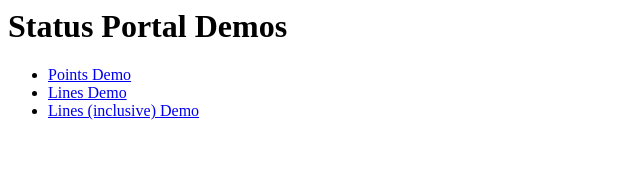
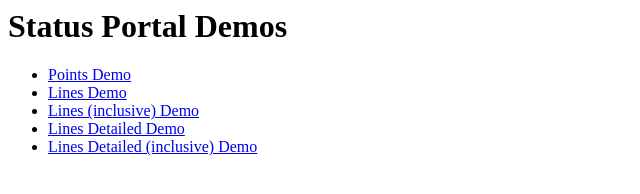
Before and after one commit to sanborn/marker-cluster-demos, a plain HTML site: page index.html in a window 1280 px wide. Shown: the whole page, without its empty margins (0-640 px from the left). Drawn offline with Linux system fonts and the light colour scheme.

Commit message:
Add links to the extra demos

```diff
--- a/index.html
+++ b/index.html
@@ -7,6 +7,8 @@
       <li><a href="points.html">Points Demo</a></li>
       <li><a href="lines.html">Lines Demo</a></li>
       <li><a href="lines_inclusive.html">Lines (inclusive) Demo</a></li>
+      <li><a href="lines_extra.html">Lines Detailed Demo</a></li>
+      <li><a href="lines_inclusive_extra.html">Lines Detailed (inclusive) Demo</a></li>
     </ul>
   </body>
 </html>
```
